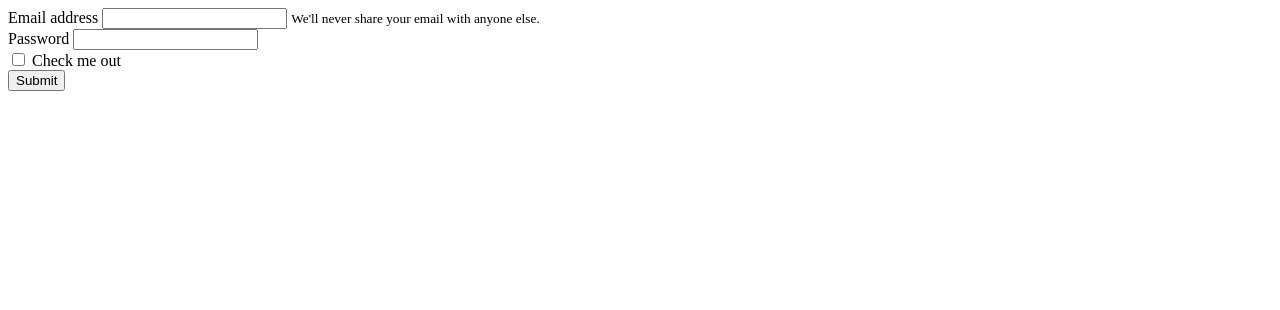
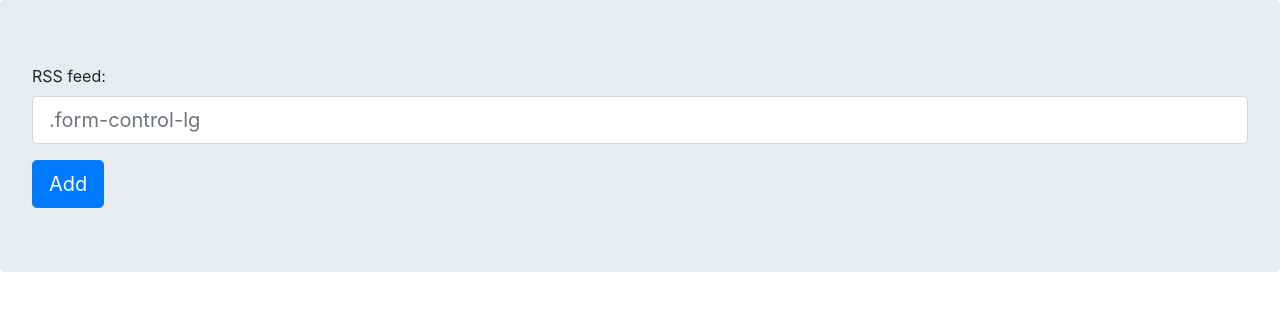
Before and after one commit to sergpvv/frontend-project-lvl3, a website built with webpack: page template.html in a window 1280 px wide. Built offline with nearby package versions, Linux system fonts and the light colour scheme.

Commit message:
init project

```diff
--- a/src/index.js
+++ b/src/index.js
@@ -1,5 +1,3 @@
-// @ts-check
-
 import init from './init';
 
 init();
--- a/src/init.js
+++ b/src/init.js
@@ -1,5 +1,3 @@
-// @ts-check
-
 import Example from './Example';
 
 export default () => {
--- a/template.html
+++ b/template.html
@@ -1,24 +1,23 @@
 <!doctype html>
-<html>
+<html lang="en">
 <head>
+<meta charset="utf-8">
+<meta name="viewport" content="width=device-width, initial-scale=1, shrink-to-fit=no">
+<link rel="stylesheet" href="https://stackpath.bootstrapcdn.com/bootstrap/4.4.1/css/bootstrap.min.css" integrity="sha384-Vkoo8x4CGsO3+Hhxv8T/Q5PaXtkKtu6ug5TOeNV6gBiFeWPGFN9MuhOf23Q9Ifjh" crossorigin="anonymous">
+</head>
 <title>RSS feed aggregator.</title>
-  </head>
 <body>
+<div class="jumbotron">
 <form>
   <div class="form-group">
-    <label for="exampleInputEmail1">Email address</label>
-    <input type="email" class="form-control" id="exampleInputEmail1" aria-describedby="emailHelp">
-    <small id="emailHelp" class="form-text text-muted">We'll never share your email with anyone else.</small>
+    <label for="rssFeed">RSS feed:</label>
+    <input type="text" class="form-control form-control-lg" id="inputRssFeed" placeholder=".form-control-lg">
   </div>
-  <div class="form-group">
-    <label for="exampleInputPassword1">Password</label>
-    <input type="password" class="form-control" id="exampleInputPassword1">
+  <button type="submit" class="btn btn-primary btn-lg">Add</button>
+</form>
 </div>
-  <div class="form-group form-check">
-    <input type="checkbox" class="form-check-input" id="exampleCheck1">
-    <label class="form-check-label" for="exampleCheck1">Check me out</label>
-        </div>
-      <button type="submit" class="btn btn-primary">Submit</button>
-    </form>
+<script src="https://code.jquery.com/jquery-3.4.1.slim.min.js" integrity="sha384-J6qa4849blE2+poT4WnyKhv5vZF5SrPo0iEjwBvKU7imGFAV0wwj1yYfoRSJoZ+n" crossorigin="anonymous"></script>
+<script src="https://cdn.jsdelivr.net/npm/popper.js@1.16.0/dist/umd/popper.min.js" integrity="sha384-Q6E9RHvbIyZFJoft+2mJbHaEWldlvI9IOYy5n3zV9zzTtmI3UksdQRVvoxMfooAo" crossorigin="anonymous"></script>
+<script src="https://stackpath.bootstrapcdn.com/bootstrap/4.4.1/js/bootstrap.min.js" integrity="sha384-wfSDF2E50Y2D1uUdj0O3uMBJnjuUD4Ih7YwaYd1iqfktj0Uod8GCExl3Og8ifwB6" crossorigin="anonymous"></script>
 </body>
 </html>
```
Lines whose indentation alone changed are shown as unchanged.
